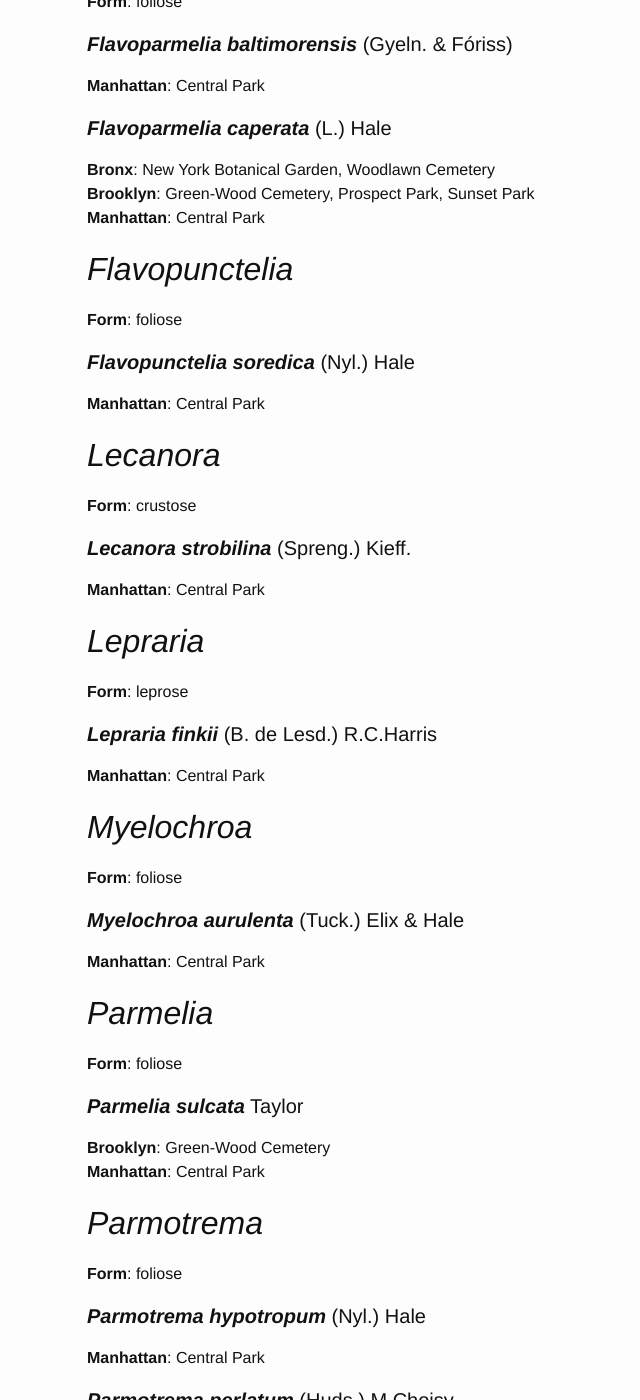
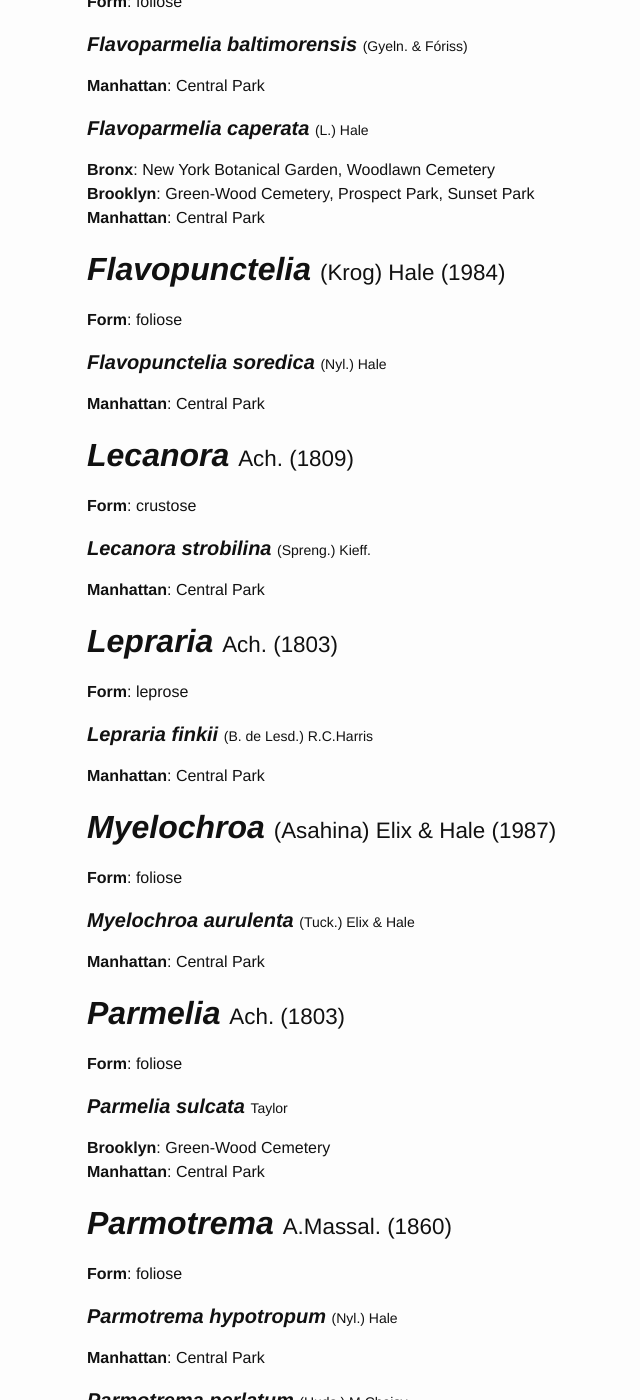
Before and after one commit to lichens-nyc/lichens-nyc.github.io, a Jekyll site: the page built from lichens-nyc.md, in a window 1280 px wide and 1400 px high, scrolled down 1032 px. Shown: the whole window, without its empty margins (183-823 px from the left). Built offline with Jekyll 4.4.1, drawn with Linux system fonts in a browser that asks for light colours; some of the changed text lies outside the part shown.

Commit message:
add lichen genus authorities

```diff
--- a/_data/lichens-nyc.yaml
+++ b/_data/lichens-nyc.yaml
@@ -1,25 +1,30 @@
 - name: Acarospora
+  auth: A.Massal. (1852)
   form: crustose
   species:
   - name: fuscata
     auth: (Schrad.) Th.Fr.
     loc: { MA: [CP] }
 - name: Caloplaca
+  auth: Th.Fr. (1871)
   form: crustose
   species:
   - name: feracissima
     auth: H.Magn.
     loc: { MA: [CP] }
 - name: Candelaria
+  auth: A.Massal. (1852)
   form: foliose
   species:
   - name: concolor
     auth: (Dicks.) Stein
     loc: { BX: [NY, WC], BK: [GW, PP, SP], MA: [CP] }
 - name: Cladonia
+  auth: Hill ex P.Browne (1756)
   form: squamulose/fruticose
   loc: { BX: [WC], BK: [GW], MA: [CP, IH] }
 - name: Flavoparmelia
+  auth: Hale (1986)
   form: foliose
   species:
   - name: baltimorensis
@@ -29,36 +34,42 @@
     auth: (L.) Hale
     loc: { BX: [NY, WC], BK: [GW, PP, SP], MA: [CP] }
 - name: Flavopunctelia
+  auth: (Krog) Hale (1984)
   form: foliose
   species:
   - name: soredica
     auth: (Nyl.) Hale
     loc: { MA: [CP] }
 - name: Lecanora
+  auth: Ach. (1809)
   form: crustose
   species:
   - name: strobilina
     auth: (Spreng.) Kieff.
     loc: { MA: [CP] }
 - name: Lepraria
+  auth: Ach. (1803)
   form: leprose
   species:
   - name: finkii
     auth: (B. de Lesd.) R.C.Harris
     loc: { MA: [CP] }
 - name: Myelochroa
+  auth: (Asahina) Elix & Hale (1987)
   form: foliose
   species:
   - name: aurulenta
     auth: (Tuck.) Elix & Hale
     loc: { MA: [CP] }
 - name: Parmelia
+  auth: Ach. (1803)
   form: foliose
   species:
   - name: sulcata
     auth: Taylor
     loc: { BK: [GW], MA: [CP] }
 - name: Parmotrema
+  auth: A.Massal. (1860)
   form: foliose
   species:
   - name: hypotropum
@@ -68,6 +79,7 @@
     auth: (Huds.) M.Choisy
     loc: { BK: [GW] }
 - name: Phaeophyscia
+  auth: Moberg (1977)
   form: foliose
   species:
   - name: adiastola
@@ -77,6 +89,7 @@
     auth: (Degel.) Essl.
     loc: { MA: [CP] }
 - name: Physcia
+  auth: (Schreb.) Michx. (1803)
   form: foliose
   species:
   - name: adscendens
@@ -89,12 +102,14 @@
     auth: (L.) Nyl.
     loc: { BK: [GW], MA: [CP] }
 - name: Physciella
+  auth: Essl. (1986)
   form: foliose
   species:
   - name: chloantha
     auth: (Ach.) Essl.
     loc: { MA: [CP] }
 - name: Punctelia
+  auth: Krog (1982)
   form: foliose
   species:
   - name: caseana
@@ -104,21 +119,25 @@
     auth: (Ach.) Krog
     loc: { BK: [GW, PP], MA: [CP] }
 - name: Rinodina
+  auth: (Ach.) Gray (1821)
   form: crustose
   loc: { BK: [GW] }
 - name: Sarcogyne
+  auth: Flot. (1851)
   form: crustose
   species:
   - name: clavus
     auth: (DC.) Kremp.
     loc: { MA: [CP] }
 - name: Trapelia
+  auth: M.Choisy (1929)
   form: crustose
   species:
   - name: placodioides
     auth: Coppins & P.James
     loc: { MA: [CP] }
 - name: Xanthoparmelia
+  auth: (Vain.) Hale (1974)
   form: foliose
   species:
   - name: plittii
--- a/lichens-nyc.md
+++ b/lichens-nyc.md
@@ -8,13 +8,19 @@
 {% assign parks = site.data.locations.parks %}
 
 {% for genus in site.data.lichens-nyc %}
-<h2><cite>{{ genus.name }}</cite></h2>
+<h2>
+  <strong><cite>{{ genus.name }}</cite></strong>
+  <span style="font-size: 0.7em">{{ genus.auth | replace: ' ex ', ' <em>ex</em> ' }}</span>
+</h2>
 <p>
   <strong>Form</strong>: {{ genus.form }}
 </p>
 {% if genus.species %}
 {% for species in genus.species %}
-<h4><strong><cite>{{ genus.name }} {{ species.name }}</cite></strong> {{ species.auth }}</h4>
+<h4>
+  <strong><cite>{{ genus.name }} {{ species.name }}</cite></strong>
+  <span style="font-size: 0.7em">{{ species.auth }}</span>
+</h4>
 <p>
   {% for boro in species.loc %}
     {% assign boro_key = boro[0] %}
```
